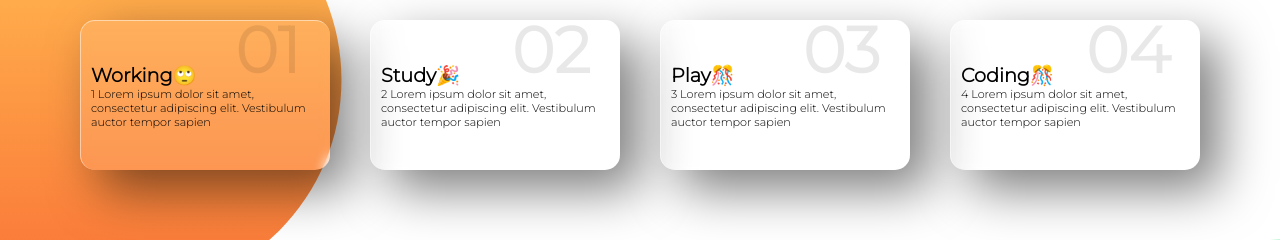
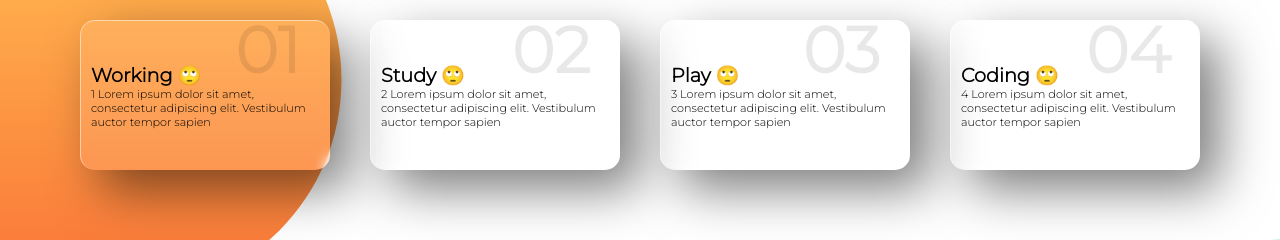
Before and after one commit to tuanba-git/learning-react, a React (Create React App) app: page / in a window 1280 px wide. Shown: the top 240 px of the page. Built offline with nearby package versions, Linux system fonts and the light colour scheme.

Commit message:
How to using state : Coding with change status todo add lib :  'classnames'

```diff
--- a/package.json
+++ b/package.json
@@ -6,6 +6,7 @@
     "@testing-library/jest-dom": "^5.11.4",
     "@testing-library/react": "^11.1.0",
     "@testing-library/user-event": "^12.1.10",
+    "classnames": "^2.2.6",
     "prop-types": "^15.7.2",
     "react": "^17.0.1",
     "react-dom": "^17.0.1",
@@ -37,6 +38,6 @@
     ]
   },
   "devDependencies": {
-    "node-sass" : "^4.14.1"
+    "node-sass": "^4.14.1"
   }
 }
--- a/src/features/Todo/Components/TodoItem/index.jsx
+++ b/src/features/Todo/Components/TodoItem/index.jsx
@@ -1,9 +1,9 @@
 import React from 'react';
 import PropTypes from 'prop-types';
 import './styles.scss';
+import classNames from 'classnames';
 
 TodoItem.propTypes = {
-  key: PropTypes.string.isRequired,
   id: PropTypes.string.isRequired,
   title: PropTypes.string.isRequired,
   description: PropTypes.string,
@@ -11,21 +11,25 @@ TodoItem.propTypes = {
 };
 
 TodoItem.deafaultProps = {
-  key: 0,
   id: '00',
   title: 'title',
   description: 'description',
-  status: 'status'
+  status: 'doing'
 };
 
 function TodoItem(props) {
-  const { id, title, description } = props;
+  const { id, title, description, status } = props;
   return (
-    <div class="card">
-      <div class="content">
+    <div className="card">
+      <div className="content">
         <h1>{id}</h1>
-        <h3>{title}</h3>
-        <p>{description}</p>
+        <h3>
+          {title}
+          {status === 'done' ? ' 🎉' : ' 🙄'}
+        </h3>
+        <p className={classNames({ completed: status === 'done' })}>
+          {description}
+        </p>
         {/* <a href="#">Read more</a> */}
       </div>
     </div>
--- a/src/features/Todo/Components/TodoItem/styles.scss
+++ b/src/features/Todo/Components/TodoItem/styles.scss
@@ -64,3 +64,12 @@
   font-weight: 500;
   box-shadow: 0 5px 15px rgba(0, 0, 0, 0.2);
 }
+
+.content {
+  cursor: pointer;
+  &  > .completed {
+    font-style: italic;
+    text-decoration: line-through;
+    color: #ccc;
+  }
+}
--- a/src/features/Todo/TodoList/index.jsx
+++ b/src/features/Todo/TodoList/index.jsx
@@ -1,27 +1,34 @@
+import PropTypes from 'prop-types';
 import React from 'react';
-import PropTypes from 'prop-types';
+import TodoItem from '../Components/TodoItem/index';
 import './styles.scss';
-import TodoItem from '../Components/TodoItem/index';
 
 TodoList.propTypes = {
-  todoList: PropTypes.array
+  todoList: PropTypes.array,
+  onTodoClick: PropTypes.func
 };
 
 TodoList.deafaultProps = {
-  todoList: []
+  todoList: [],
+  onTodoClick: null
 };
 
-function TodoList({ todoList }) {
+function TodoList({ todoList, onTodoCLick }) {
+  const handleTodoClick = (item, index) => {
+    if (!onTodoCLick) return;
+    onTodoCLick(item, index);
+  };
   return (
-    <div class="container">
-      {todoList.map(item => (
+    <div className="container">
+      {todoList.map((item, idx) => (
+        <div key={idx} onClick={() => handleTodoClick(item, idx)}>
           <TodoItem
-          key={item.key}
             id={item.id}
             title={item.title}
             description={item.description}
             status={item.status}
           ></TodoItem>
+        </div>
       ))}
     </div>
   );
--- a/src/features/Todo/index.jsx
+++ b/src/features/Todo/index.jsx
@@ -1,45 +1,55 @@
-import React from 'react';
+import React, { useState } from 'react';
 import './styles.scss';
 import TodoList from './TodoList';
 
-function TodoFeature(props) {
-  const listTodo = [
+const initListTodo = [
   {
-      key: 1,
     id: '01',
-      title: 'Working🙄',
+    title: 'Working',
     description:
       '1 Lorem ipsum dolor sit amet, consectetur adipiscing elit. Vestibulum auctor tempor sapien',
     status: 'doing'
   },
   {
-      key: 2,
     id: '02',
-      title: 'Study🎉',
+    title: 'Study',
     description:
       '2 Lorem ipsum dolor sit amet, consectetur adipiscing elit. Vestibulum auctor tempor sapien',
     status: 'doing'
   },
   {
-      key: 3,
     id: '03',
-      title: 'Play🎊',
+    title: 'Play',
     description:
       '3 Lorem ipsum dolor sit amet, consectetur adipiscing elit. Vestibulum auctor tempor sapien',
     status: 'doing'
   },
   {
-      key: 4,
     id: '04',
-      title: 'Coding🎊',
+    title: 'Coding',
     description:
       '4 Lorem ipsum dolor sit amet, consectetur adipiscing elit. Vestibulum auctor tempor sapien',
     status: 'doing'
   }
 ];
+
+function TodoFeature(props) {
+  const [todoList, setTodoList] = useState(initListTodo);
+
+  const handleTodoClick = (todo, index) => {
+    // clone object
+    const newTodoList = [...todoList];
+    newTodoList[index] = {
+      ...newTodoList[index],
+      status: newTodoList[index].status === 'doing' ? 'done' : 'doing'
+    };
+
+    setTodoList(newTodoList);
+  };
+
   return (
     <div>
-      <TodoList todoList={listTodo} />
+      <TodoList todoList={todoList} onTodoCLick={handleTodoClick} />
     </div>
   );
 }
```
Lines whose indentation alone changed are shown as unchanged.
